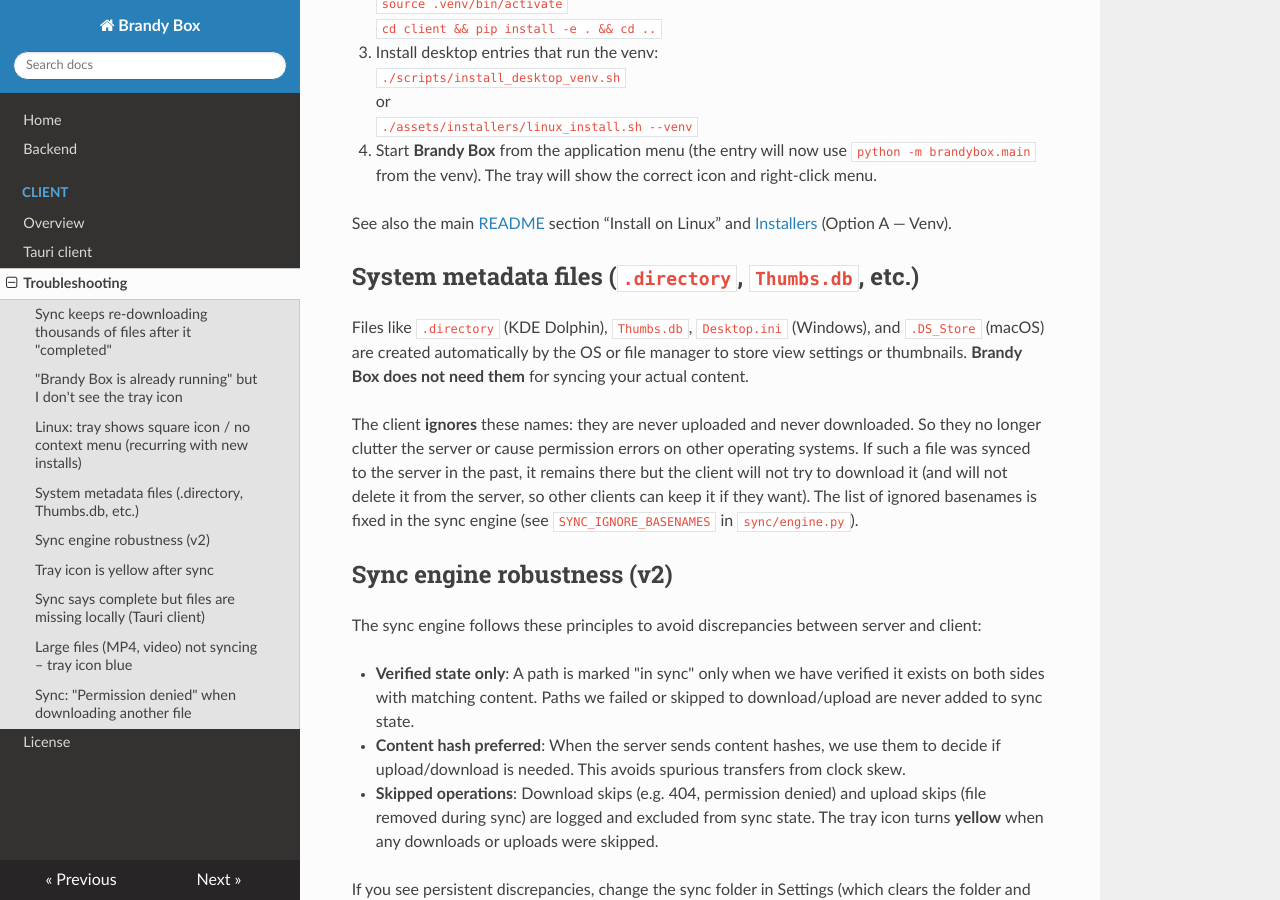
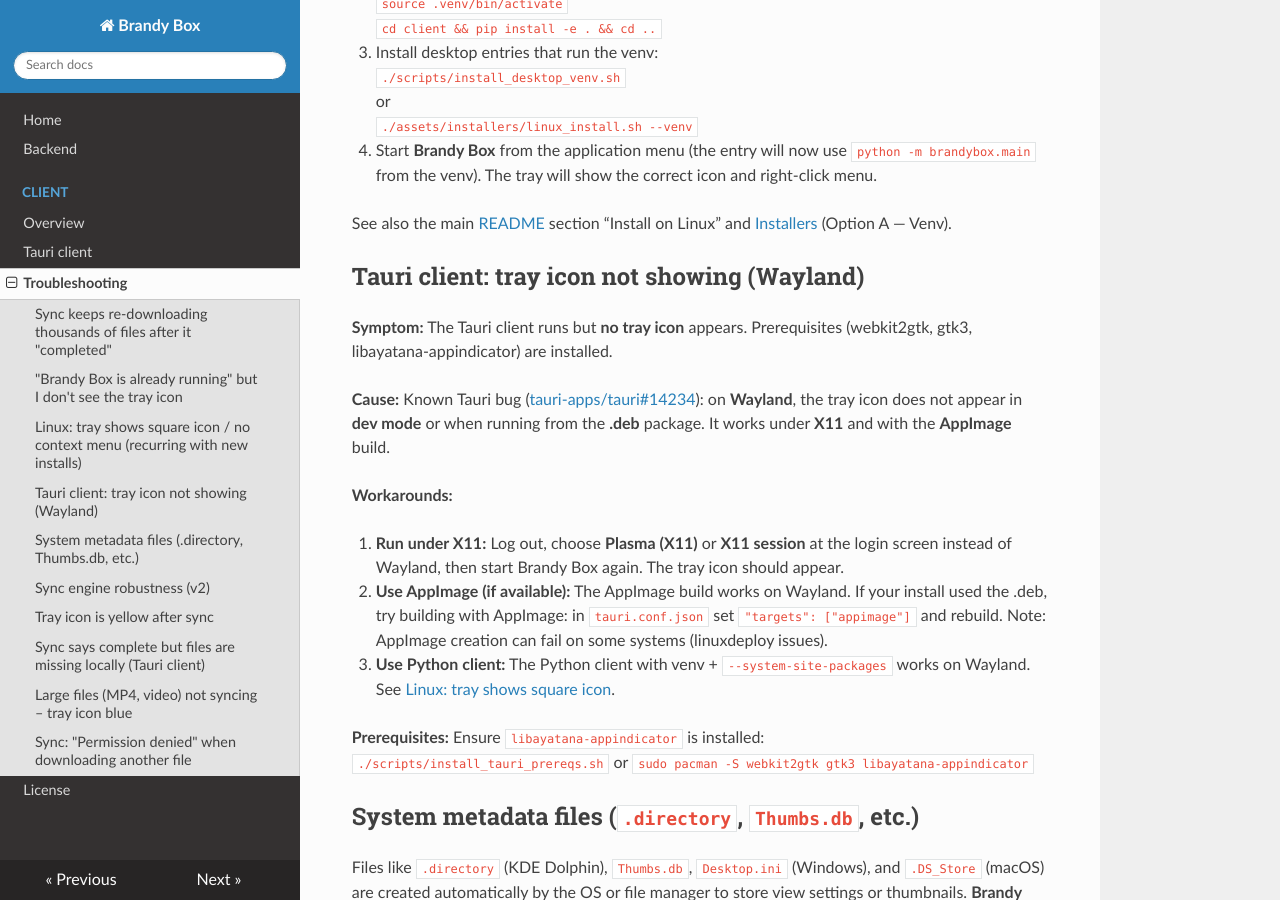
Before and after one commit to markusbrand/brandyBox, an MkDocs documentation site: the page built from docs/client/troubleshooting.md, in a window 1280 px wide and 900 px high, scrolled down 1587 px. Built offline with MkDocs 1.6.1, drawn with Linux system fonts in a browser that asks for light colours; nearby versions of some CDN libraries.

Commit message:
Enhance troubleshooting documentation and installation script for Tauri client on Wayland
- Added a new section in troubleshooting.md addressing the issue of the tray icon not appearing on Wayland, including symptoms, causes, and workarounds.
- Updated install_tauri_prereqs.sh to reflect the correct package for tray icon support and provided additional guidance for users experiencing issues on Wayland.
- Improved clarity in installation instructions to assist users in resolving common issues related to the Tauri client.

```diff
--- a/docs/client/troubleshooting.md
+++ b/docs/client/troubleshooting.md
@@ -46,6 +46,21 @@
 4. Start **Brandy Box** from the application menu (the entry will now use `python -m brandybox.main` from the venv). The tray will show the correct icon and right-click menu.
 
 See also the main [README](https://github.com/markusbrand/brandyBox/blob/master/README.md) section “Install on Linux” and [Installers](https://github.com/markusbrand/brandyBox/blob/master/assets/installers/README_installers.md) (Option A — Venv).
+
+## Tauri client: tray icon not showing (Wayland)
+
+**Symptom:** The Tauri client runs but **no tray icon** appears. Prerequisites (webkit2gtk, gtk3, libayatana-appindicator) are installed.
+
+**Cause:** Known Tauri bug ([tauri-apps/tauri#14234](https://github.com/tauri-apps/tauri/issues/14234)): on **Wayland**, the tray icon does not appear in **dev mode** or when running from the **.deb** package. It works under **X11** and with the **AppImage** build.
+
+**Workarounds:**
+
+1. **Run under X11:** Log out, choose **Plasma (X11)** or **X11 session** at the login screen instead of Wayland, then start Brandy Box again. The tray icon should appear.
+2. **Use AppImage (if available):** The AppImage build works on Wayland. If your install used the .deb, try building with AppImage: in `tauri.conf.json` set `"targets": ["appimage"]` and rebuild. Note: AppImage creation can fail on some systems (linuxdeploy issues).
+3. **Use Python client:** The Python client with venv + `--system-site-packages` works on Wayland. See [Linux: tray shows square icon](#linux-tray-shows-square-icon-no-context-menu-recurring-with-new-installs).
+
+**Prerequisites:** Ensure `libayatana-appindicator` is installed:
+`./scripts/install_tauri_prereqs.sh` or `sudo pacman -S webkit2gtk gtk3 libayatana-appindicator`
 
 ## System metadata files (`.directory`, `Thumbs.db`, etc.)
 
```
Also changed, not shown: 1 other file.
